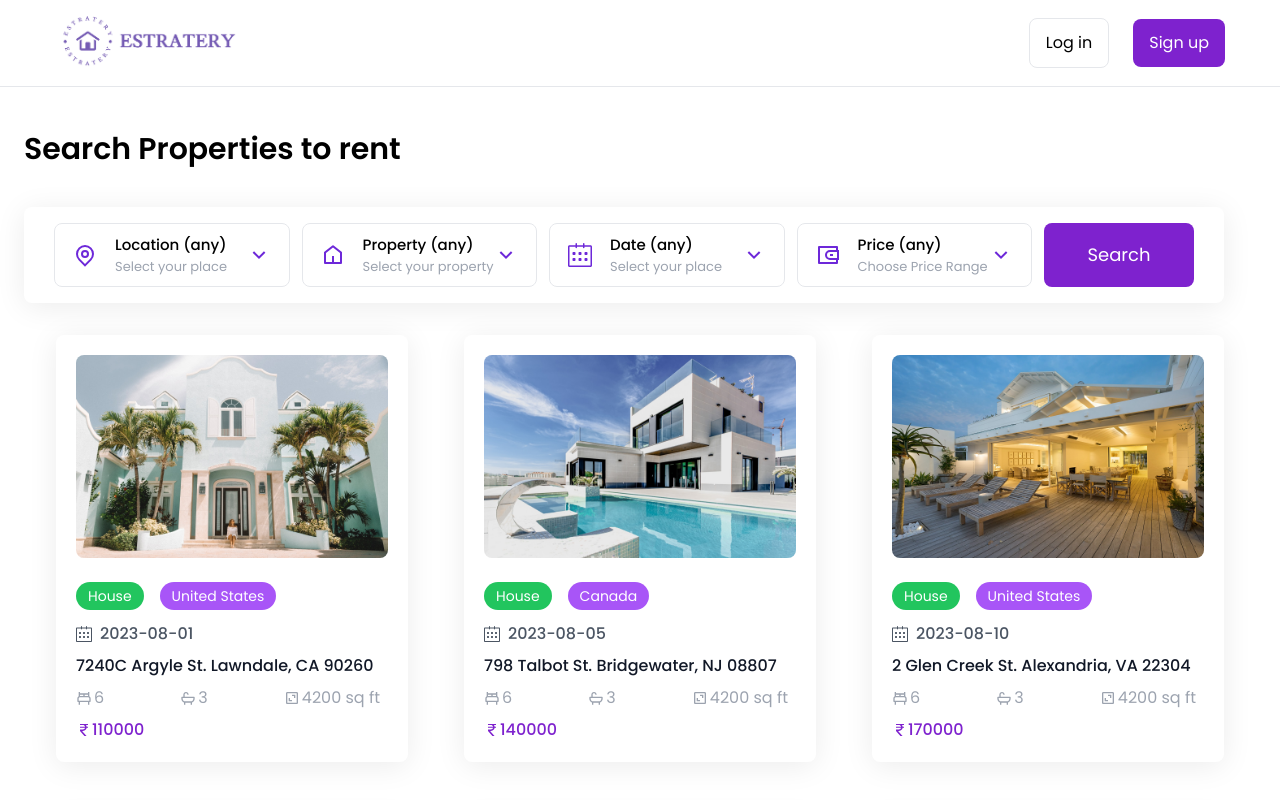
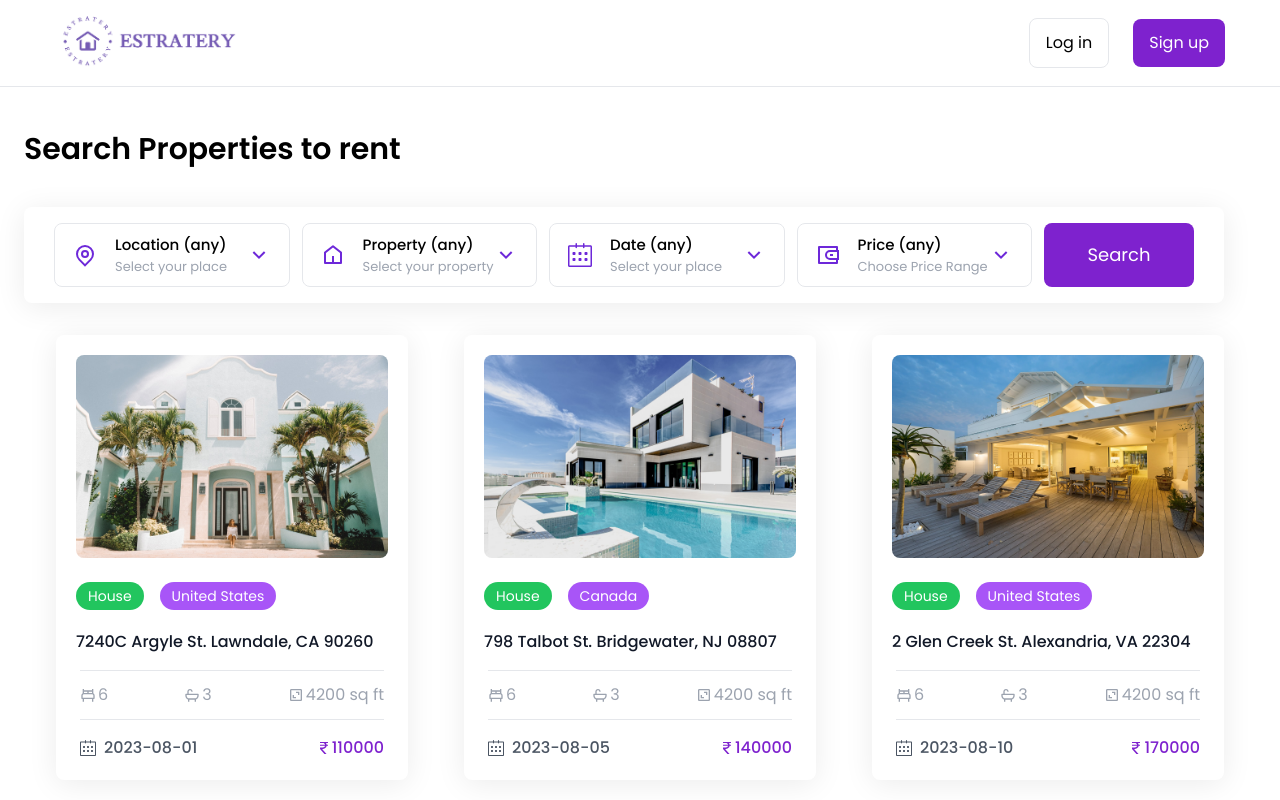
Before and after one commit to Rishita1304/Real-estate, a React (Create React App) app: page / in a window 1280 px wide. Shown: the top 800 px of the page. Built offline with nearby package versions, Linux system fonts and the light colour scheme.

Commit message:
house card layout updated

```diff
--- a/src/components/House.js
+++ b/src/components/House.js
@@ -11,14 +11,16 @@ const House = ({house}) => {
       <div className='bg-green-500 py-1 rounded-full px-3 text-white'>{type}</div>
       <div className='bg-purple-500 py-1 rounded-full px-3 text-white'>{country}</div>
     </div>
-      <div className='text-gray-600 mb-2 font-medium flex gap-x-2 items-center'><SlCalender/>{listingDate}</div>
-      <div className='text-gray-900 mb-2 font-medium flex gap-x-2 items-center'>{address}</div>
-      <div className='flex justify-between mr-2 mb-2'>
+      <div className='text-gray-900 py-2 font-medium flex gap-x-2 items-center'>{address}</div>
+      <div className='flex justify-between py-3 my-2 border-y mx-1'>
         <div className='text-gray-400 flex gap-x-0.5 items-center'><BiBed/>{bedrooms}</div>
         <div className='text-gray-400 flex gap-x-0.5 items-center'><BiBath/>{bathrooms}</div>
         <div className='text-gray-400 flex gap-x-0.5 items-center'><BiArea/>{surface}</div>
       </div>
+      <div className='flex justify-between items-center pt-2 mx-1'>
+      <div className='text-gray-600 font-medium flex gap-x-2 items-center'><SlCalender/>{listingDate}</div>
       <div className='text-purple-700 font-medium flex gap-x-0.25 items-center'><BsCurrencyRupee/>{price}</div>
+      </div>
   </div>;
 };
 
```
